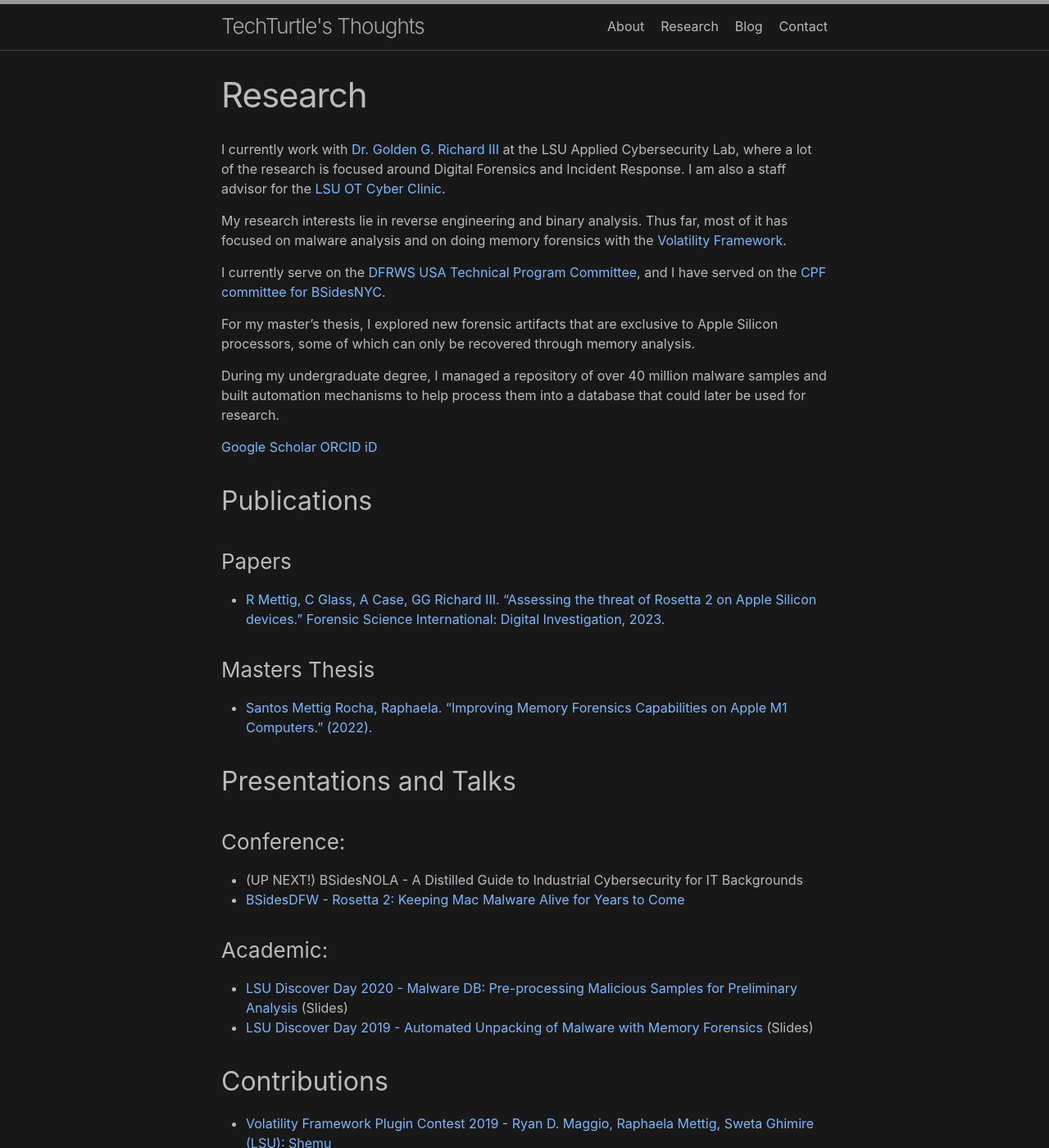
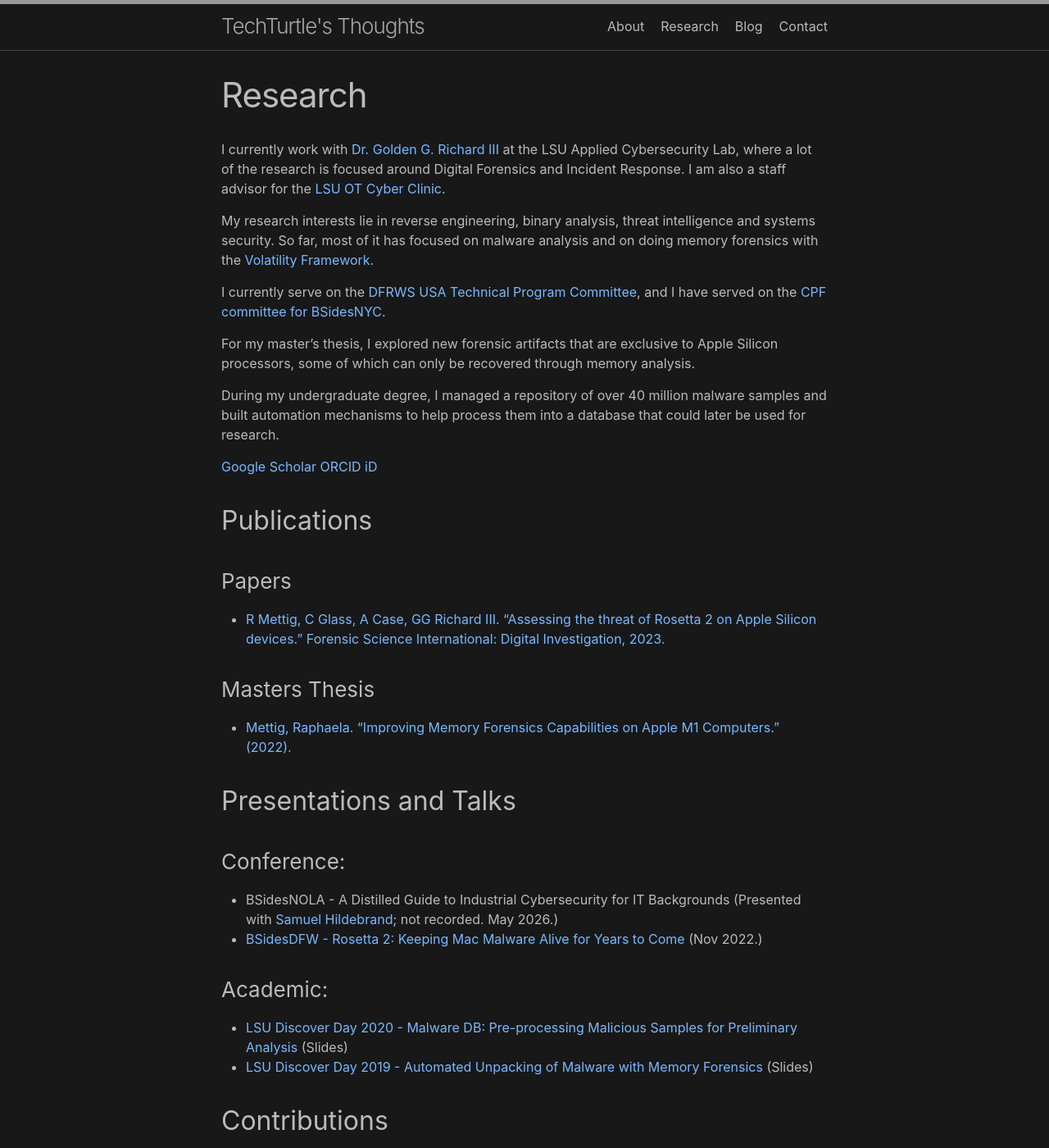
Before and after one commit to rmettig/rmettig.github.io, a Jekyll site: the page built from research.md, in a window 1280 px wide and 1400 px high. Shown: the whole window at 82% size. Built offline with Jekyll 4.4.1, drawn with Linux system fonts in a browser that asks for light colours.

Commit message:
minor updates
.

```diff
--- a/research.md
+++ b/research.md
@@ -7,7 +7,7 @@ permalink: /research/
 
 I currently work with [Dr. Golden G. Richard III](https://www.cct.lsu.edu/~golden/) at the LSU Applied Cybersecurity Lab, where a lot of the research is focused around Digital Forensics and Incident Response. I am also a staff advisor for the [LSU OT Cyber Clinic](https://www.lsu.edu/cyberclinic/index.php).
 
-My research interests lie in reverse engineering and binary analysis. Thus far, most of it has focused on malware analysis and on doing memory forensics with the [Volatility Framework](https://github.com/volatilityfoundation).
+My research interests lie in reverse engineering, binary analysis, threat intelligence and systems security. So far, most of it has focused on malware analysis and on doing memory forensics with the [Volatility Framework](https://github.com/volatilityfoundation).
 
 I currently serve on the [DFRWS USA Technical Program Committee](https://dfrws.org/conferences/dfrws-usa-2026/), and I have served on the [CPF committee for BSidesNYC](https://web.archive.org/web/20251019025433/https://bsidesnyc.org/about/).
 
@@ -23,13 +23,13 @@ During my undergraduate degree, I managed a repository of over 40 million malwar
 - [R Mettig, C Glass, A Case, GG Richard III. "Assessing the threat of Rosetta 2 on Apple Silicon devices." Forensic Science International: Digital Investigation, 2023.](https://www.sciencedirect.com/science/article/abs/pii/S2666281723001300)
 
 ### Masters Thesis
-- [Santos Mettig Rocha, Raphaela. "Improving Memory Forensics Capabilities on Apple M1 Computers." (2022).](https://digitalcommons.lsu.edu/gradschool_theses/5529/)
+- [Mettig, Raphaela. "Improving Memory Forensics Capabilities on Apple M1 Computers." (2022).](https://digitalcommons.lsu.edu/gradschool_theses/5529/)
 
 
 ## Presentations and Talks
 ### Conference:
-- \(UP NEXT!\) BSidesNOLA - A Distilled Guide to Industrial Cybersecurity for IT Backgrounds
-- [BSidesDFW - Rosetta 2: Keeping Mac Malware Alive for Years to Come](https://www.youtube.com/watch?v=_ghEarqwAxo)
+- BSidesNOLA - A Distilled Guide to Industrial Cybersecurity for IT Backgrounds (Presented with [Samuel Hildebrand](https://sam-hildebrand.github.io/shell/); not recorded. May 2026.)
+- [BSidesDFW - Rosetta 2: Keeping Mac Malware Alive for Years to Come](https://www.youtube.com/watch?v=_ghEarqwAxo) (Nov 2022.)
 
 ### Academic:
 - [LSU Discover Day 2020 - Malware DB: Pre-processing Malicious Samples for Preliminary Analysis](https://github.com/rmettig/LSU-Discover-Day) (Slides)
```
